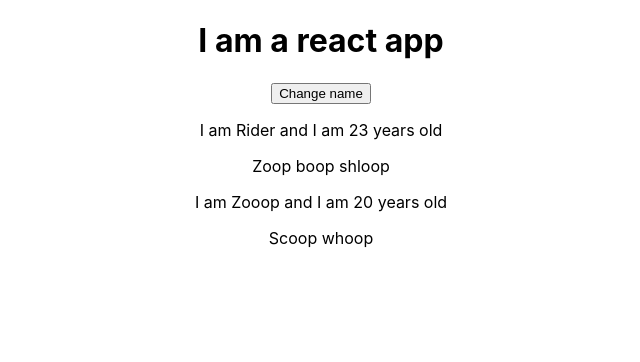
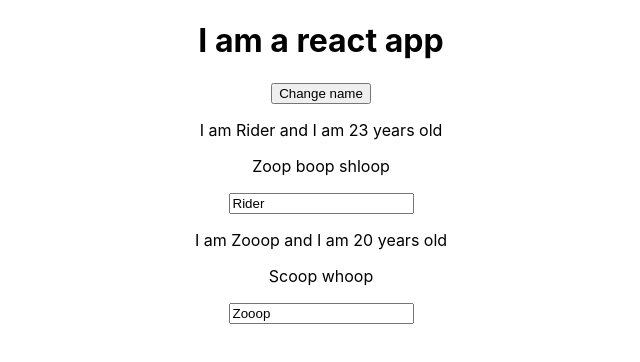
Before and after one commit to riderjensen/react-practice, a React (Create React App) app: page / in a window 1280 px wide. Shown: the top 362 px of the page, without its empty margins (319-959 px from the left). Built offline with nearby package versions, Linux system fonts and the light colour scheme.

Commit message:
Two way binding

```diff
--- a/src/Person/Person.js
+++ b/src/Person/Person.js
@@ -3,8 +3,9 @@ import React from 'react';
 const person = (props) => {
 	return (
 		<div>
-			<p>I am {props.name} and I am {props.age} years old</p>
+			<p onClick={props.click}>I am {props.name} and I am {props.age} years old</p>
 			<p>{props.children}</p>
+			<input type="text" onChange={props.changed} value={props.name} />
 		</div>
 	)
 }
```
